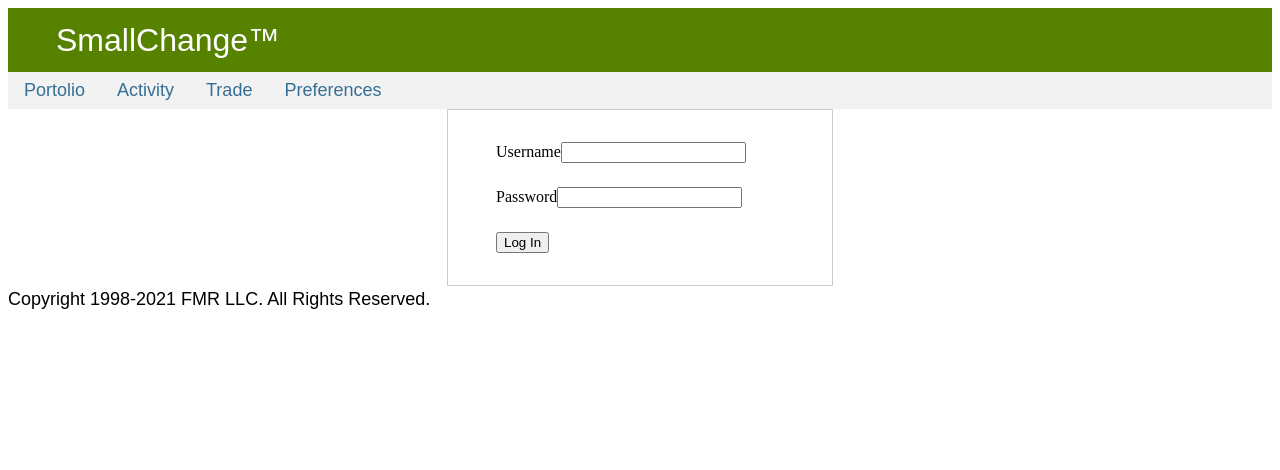
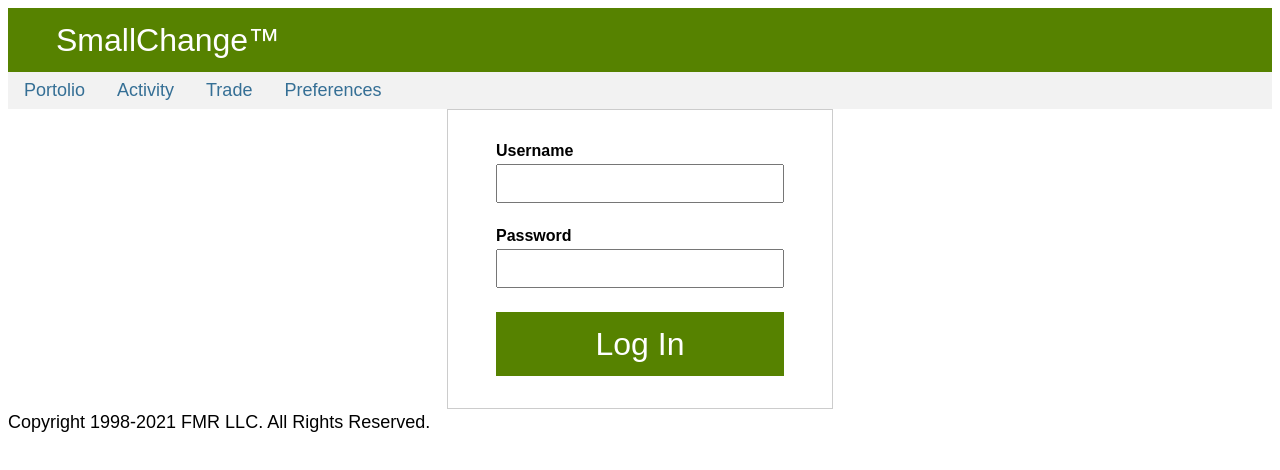
Before and after one commit to Tharun2001/SmallChange, an Angular app: page / in a window 1280 px wide. Shown: the top 470 px of the page. Built offline with nearby package versions, Linux system fonts and the light colour scheme.

Commit message:
validation added

```diff
--- a/src/app/login-form/login-form.component.css
+++ b/src/app/login-form/login-form.component.css
@@ -13,7 +13,33 @@
 .forgotpassword {
   text-align: center;
 }
-
+input {
+  width: 100%;
+  display: block;
+  box-sizing: border-box;
+  padding: 0.25rem 1rem 0.25rem 1rem;
+  font-size: 18px;
+  line-height: 1.5em;
+}
+label {
+  display: block;
+  margin-bottom: 0.25rem;
+  font-family: 'Fidelity Sans', Arial, sans-serif;
+  font-weight: bold;
+}
+button {
+  width: 100%;
+  border: none;
+  display: block;
+  box-sizing: border-box;
+  padding: 0.5rem 1rem 0.5rem 1rem;
+  font-family: 'Fidelity Sans', Arial, sans-serif;
+  font-size: 32px;
+  line-height: 1.5em;
+  justify-content: center;
+  background-color: #568200;
+  color: white;
+}
 
 #passwordError {
   font-family: 'Fidelity Sans', Arial, sans-serif;
--- a/src/app/login-form/login-form.component.html
+++ b/src/app/login-form/login-form.component.html
@@ -1,4 +1,5 @@
 <div class="container">
+
   <div class="loginform">
     <label for="username">Username</label>
     <input type="text" id="username" [(ngModel)]="username">
@@ -6,6 +7,7 @@
   <div id="usernameError">
     Invalid Username - Must contain between 3 and 18 letters, numbers, underscore or hyphens.
   </div>
+
   <div class="loginform">
     <label for="password">Password</label>
     <input type="password" id="password" [(ngModel)]="password">
@@ -13,7 +15,9 @@
   <div id="passwordError">
     Invalid Password - Must contain between 6 and 24 letters, numbers, underscore or hyphens.
   </div>
+
   <div class="loginform">
     <button type="button" id="loginbutton" (click)="login()">Log In</button>
   </div>
+
 </div>
--- a/src/app/login-form/login-form.component.ts
+++ b/src/app/login-form/login-form.component.ts
@@ -1,5 +1,4 @@
-import { Component, Input, OnInit } from '@angular/core';
-import { FormsModule } from '@angular/forms';
+import { Component, OnInit } from '@angular/core';
 
 @Component({
   selector: 'app-login-form',
@@ -10,26 +9,50 @@ export class LoginFormComponent implements OnInit {
   username: string = "";
   password: string = "";
   forbiddenChars = new RegExp('\^[a-z0-9_-]*$');
-  showErrorMessage = false;
-  errorMessage = "Error";
 
 
   constructor() { }
 
   ngOnInit(): void {
-    const usernameFeild = document.querySelector('#password');
-    usernameFeild!.addEventListener('change', (e) => {
+    var usernameFeild = document.getElementById('username')?.addEventListener('change', (e) => {
+      if (this.username.length >= 3 && this.username.length <= 18) {
+        if (this.forbiddenChars.test(this.username)) {
+          document.getElementById('usernameError')!.style.display = 'none';
+          document.getElementById('username')!.style.border = 'solid 1px black'
+        }
+        else {
+          document.getElementById('usernameError')!.style.display = 'block';
+          document.getElementById('username')!.style.border = 'solid 3px #DC1616'
+        }
+      }
+      else {
+        document.getElementById('usernameError')!.style.display = 'block';
+        document.getElementById('username')!.style.border = 'solid 3px #DC1616'
+      }
+    })
 
+    var passwordFeild = document.getElementById('password')?.addEventListener('change', (e) => {
+      if (this.password.length >= 6 && this.password.length <= 24) {
+        if (this.forbiddenChars.test(this.password)) {
+          document.getElementById('passwordError')!.style.display = 'none';
+          document.getElementById('password')!.style.border = 'solid 1px black'
+        }
+        else {
+          document.getElementById('passwordError')!.style.display = 'block';
+          document.getElementById('password')!.style.border = 'solid 3px #DC1616'
+        }
+      }
+      else {
+        document.getElementById('passwordError')!.style.display = 'block';
+        document.getElementById('password')!.style.border = 'solid 3px #DC1616'
+      }
     })
+
   }
 
   login() {
-    if (this.forbiddenChars.test(this.username)) {
-
-    }
-    else {
-      this.showErrorMessage = true;
-      this.errorMessage ="Invalid Username - Must contain between 3 and 18 letters, numbers, underscore or hyphens."
+    if(document.getElementById('passwordError')?.style.display == 'none' && document.getElementById('usernameError')?.style.display == 'none') {
+      console.log("Logged In");
     }
   }
 
```
